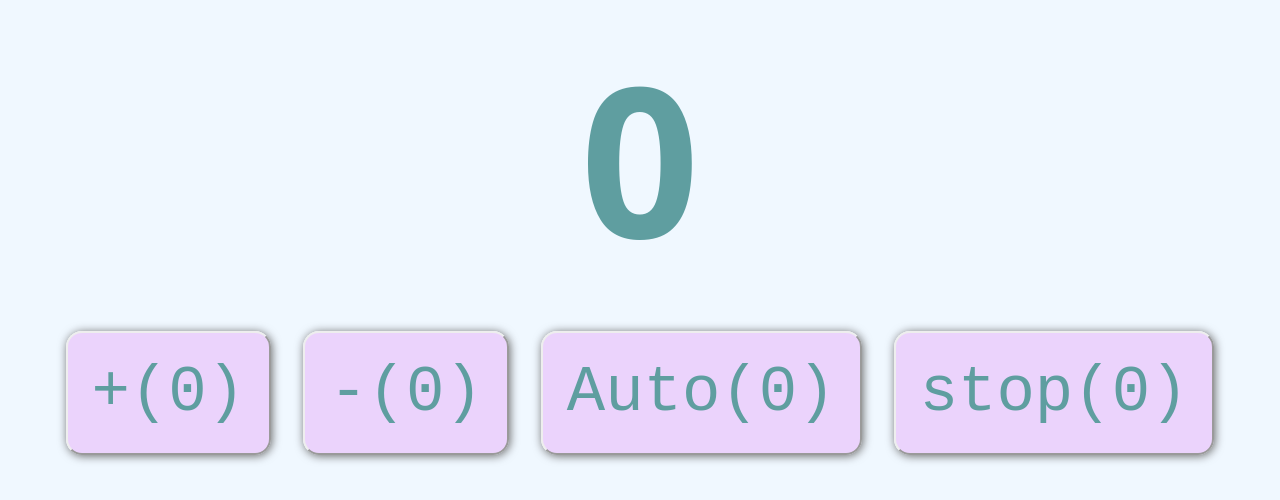
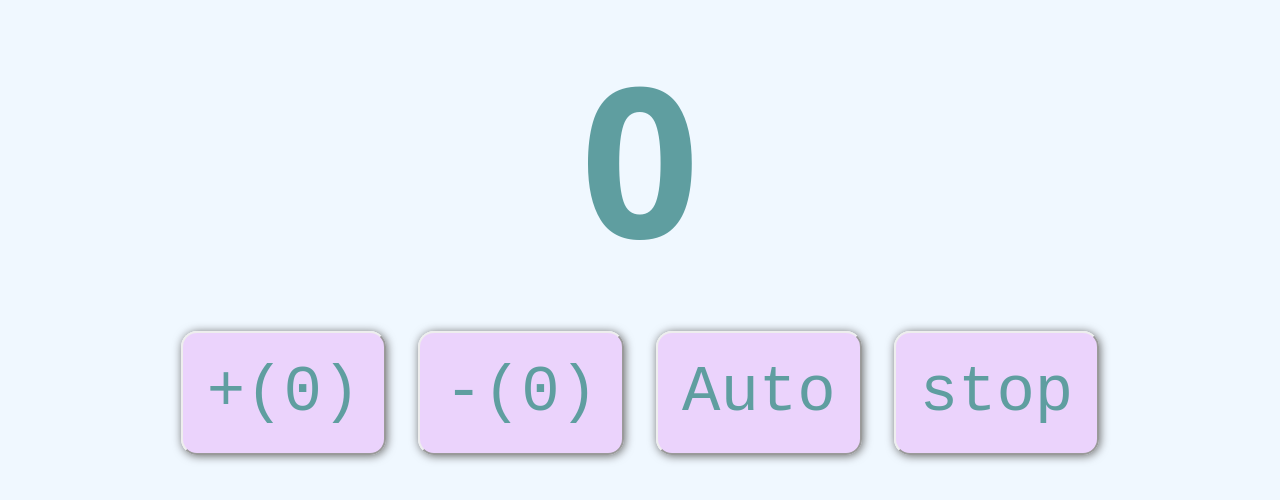
Before and after one commit to andresgf95/megacontador, a React (Create React App) app: page / in a window 1280 px wide. Shown: the top 500 px of the page. Built offline with nearby package versions, Linux system fonts and the light colour scheme.

Commit message:
Novo Boton engadido para Auto e Stop

```diff
--- a/src/App.js
+++ b/src/App.js
@@ -39,8 +39,8 @@ function App() {
       <h1>{Valor}</h1>
       <Boton texto='+' operador={NumeroDeIncrementos}/>
       <Boton texto='-' operador={NumeroDeDisminucion}/>
-      <Boton texto='Auto' operador={ContadorAuto}/>
-      <Boton texto='stop' operador={PararContador}/>
+      <NovoBoton texto='Auto' operador={ContadorAuto}/>
+      <NovoBoton texto='stop' operador={PararContador}/>
     </>
   );
 }
--- a/src/components/NovoBoton.jsx
+++ b/src/components/NovoBoton.jsx
@@ -1,17 +1,18 @@
 import { useState } from 'react';
 import Styles from './boton.module.css'
 
-function NovoBoton(props) {
+function NovoBoton({texto, operador}) {
 
   let [Click, SetClick] = useState(0)
 
-  function FacerClick() {
+  function BotonClick() {
     const NovoClick = Click + 1
     SetClick(NovoClick)
+    operador()
     }
 
   return (
-  <button className={Styles.Boton} onClick={FacerClick}>{props.texto}({Click})</button>
+  <button className={Styles.Boton} onClick={BotonClick}>{texto}</button>
   )
 }
 
```
